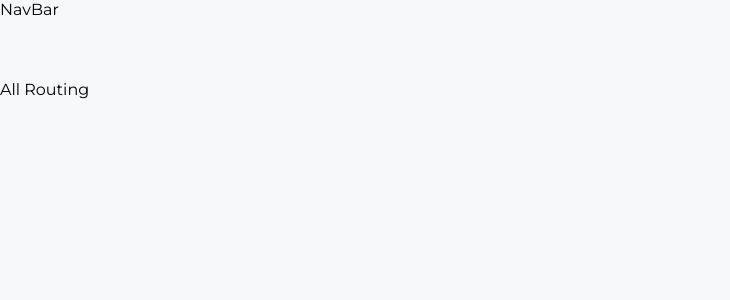
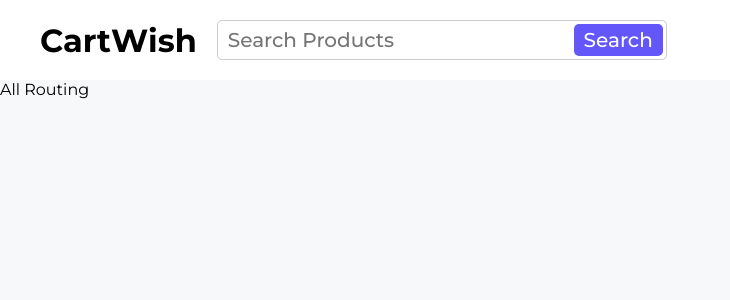
Before and after one commit to Akash-Chhangani/CartWish, a React (Vite) app: page / in a window 1280 px wide. Shown: the top 300 px of the page, without its empty margins (0-730 px from the left). Built offline with nearby package versions, Linux system fonts and the light colour scheme.

Commit message:
Build Navbar Left side UI

```diff
--- a/src/App.jsx
+++ b/src/App.jsx
@@ -1,10 +1,11 @@
 import React from "react";
 import "./App.css";
+import Navbar from "./components/Navbar/Navbar";
 
 const App = () => {
   return (
     <div className="app">
-      <nav>NavBar</nav>
+      <Navbar />
       <main>All Routing</main>
     </div>
   );
--- /dev/null
+++ b/src/components/Navbar/Navbar.css
@@ -0,0 +1,40 @@
+.navbar {
+  justify-content: space-between;
+  padding: 0 40px;
+  background-color: #fff;
+}
+
+.navbar_heading {
+  margin-right: 20px;
+  font-size: 32px;
+}
+
+.navbar_form {
+  width: 450px;
+  height: 40px;
+  border: 1px solid #cdcdcd;
+  border-radius: 5px;
+  padding: 3px;
+}
+
+.navbar_search {
+  flex: 1;
+  height: 100%;
+  padding: 0 7px;
+  font-size: 20px;
+  font-weight: 500;
+  border: none;
+  outline: none;
+}
+
+.search_button {
+  height: 100%;
+  padding: 0 10px;
+  font-size: 20px;
+  font-weight: 500;
+  border: none;
+  border-radius: 5px;
+  background-color: #6457f9;
+  color: #fff;
+  cursor: pointer;
+}
--- /dev/null
+++ b/src/components/Navbar/Navbar.jsx
@@ -0,0 +1,24 @@
+import React from "react";
+import "./Navbar.css";
+const Navbar = () => {
+  return (
+    <nav className="align_center navbar">
+      <div className="align_center">
+        <h1 className="navbar_heading">CartWish </h1>
+        <form className="align_center navbar_form">
+          <input
+            type="text"
+            className="navbar_search"
+            placeholder="Search Products"
+          />
+          <button type="submit" className="search_button">
+            Search
+          </button>
+        </form>
+      </div>
+      <div></div>
+    </nav>
+  );
+};
+
+export default Navbar;
--- a/src/index.css
+++ b/src/index.css
@@ -4,10 +4,15 @@
   margin: 0;
   padding: 0;
   box-sizing: border-box;
+  font-family: "Montserrat", sans-serif;
 }
 
 body {
   font-size: 16px;
   background-color: #f6f8fa;
-  font-family: "Montserrat", sans-serif;
 }
+
+.align_center {
+  display: flex;
+  align-items: center;
+}
```
